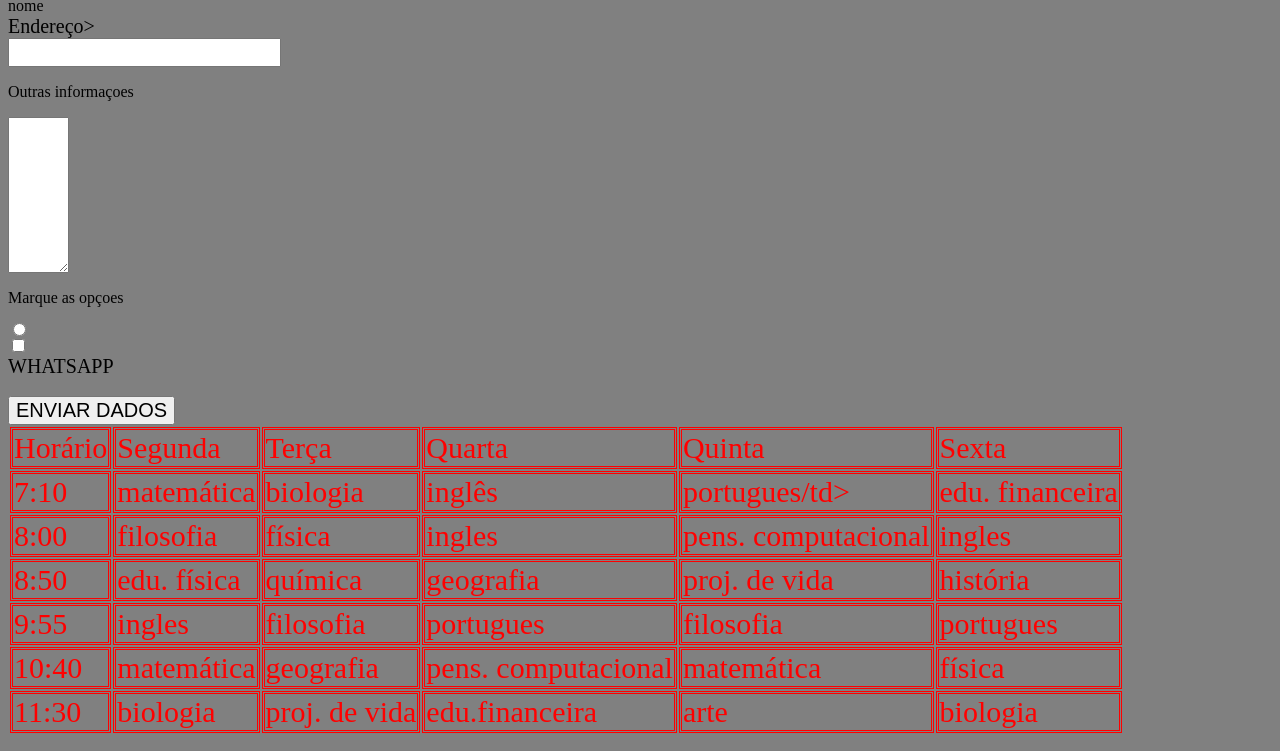
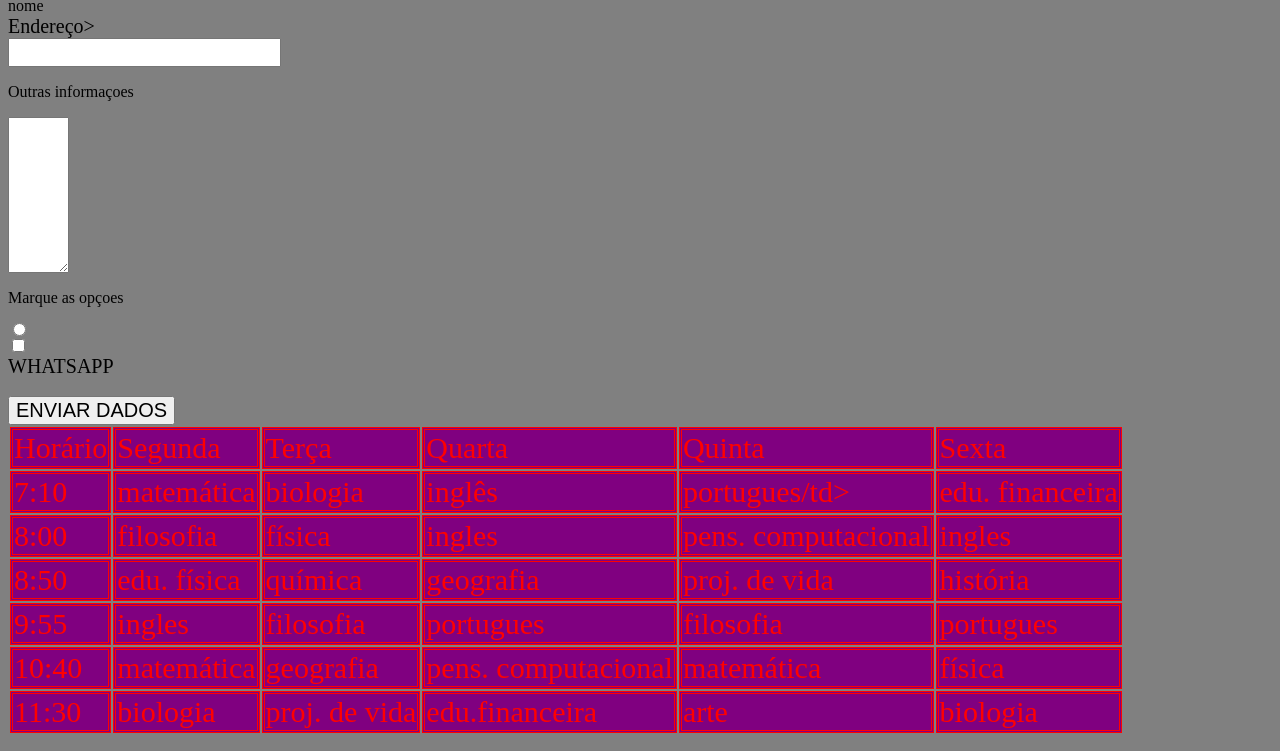
Before and after one commit to ketlinavila/formulario, a plain HTML site: page index.html in a window 1280 px wide. Shown: the part 121-872 px from the top of the page. Drawn offline with Linux system fonts and the light colour scheme.

Commit message:
Update style.css

```diff
--- a/style.css
+++ b/style.css
@@ -10,7 +10,7 @@ body{
     font-size: 20px;
     }
     td{
-    background: purple(82,13,109);
+    background: purple;
     border:3px solid;
     border-style: double;
     color:red;
```
